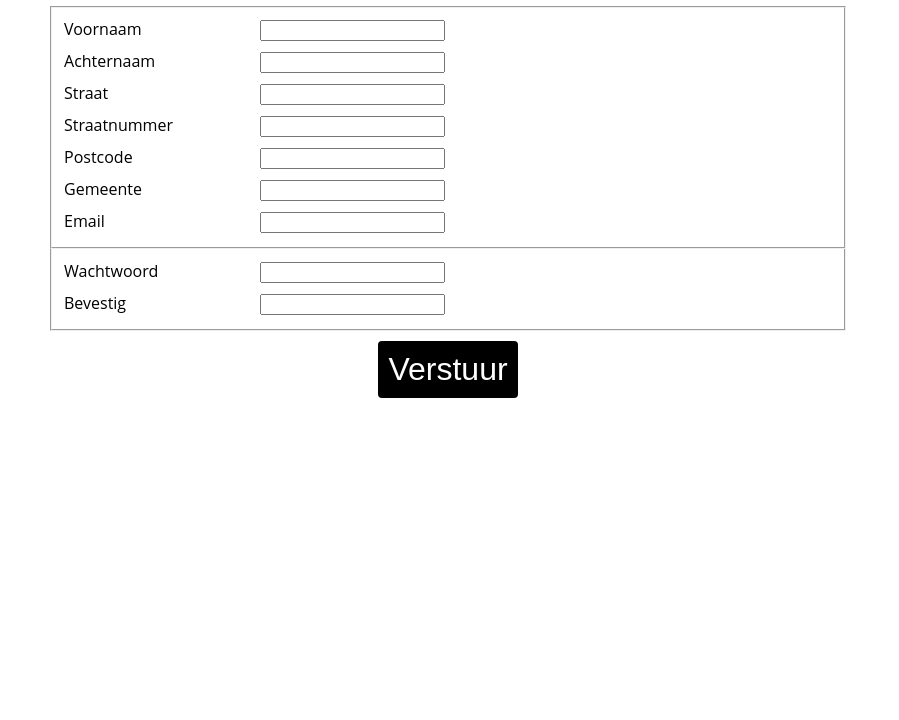
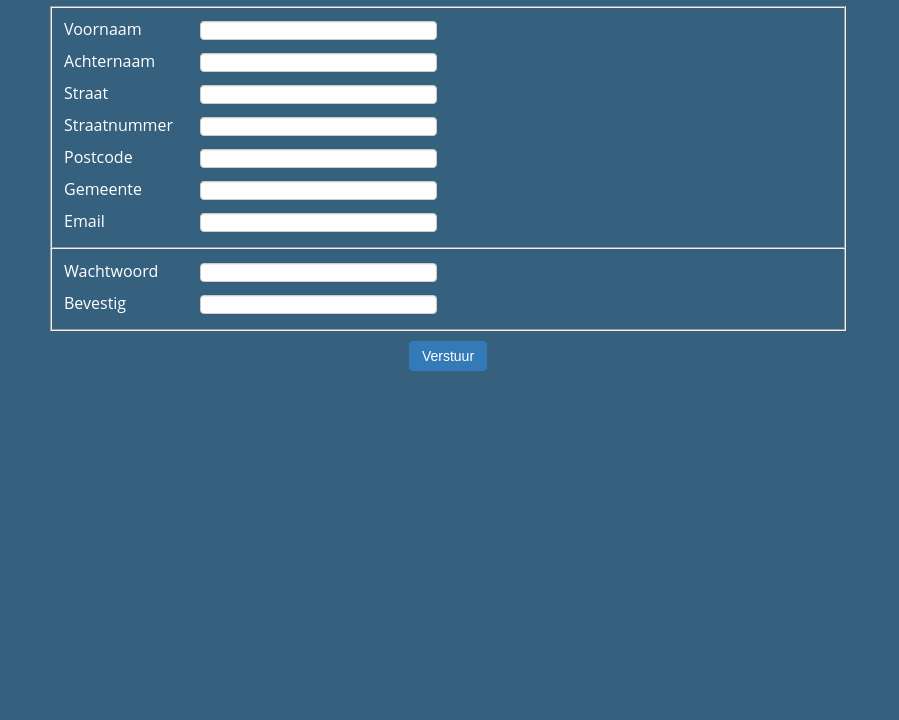
Before and after one commit to bybilvanis/JSFormValidation, a plain HTML site: page index.html in a window 1280 px wide. Shown: the part 80-800 px from the top of the page, without its empty margins (0-899 px from the left). Drawn offline with Linux system fonts and the light colour scheme.

Commit message:
layout aangepast en klaargemaakt om in te leveren

```diff
--- a/css/style.css
+++ b/css/style.css
@@ -1,15 +1,22 @@
 body {
 	font-family: 'Open Sans', Arial, Verdana, sans-serif;
+  background: #35617F;
+  color: white;
 }
-
-label{
-    display: inline-block;
-    width: 10em;
-    text-align: left;
-    padding-right: 2em;
+h1 {
+  margin-left: 200px;
 }
 form{
     min-width: 40em;
+}
+fieldset:nth-child(2){
+	border-top: none;
+}
+label{
+    display: inline-block;
+    width: 100px;
+    text-align: left;
+    padding-right: 2em;
 }
 ul{
     list-style: none;
@@ -18,39 +25,66 @@ ul{
 li{
     line-height: 2em;
 }
+input {
+  width: 30%;
+  color: #555;
+  background-color: #fff;
+  background-image: none;
+  border: 1px solid #ccc;
+  border-radius: 4px;
+  -webkit-box-shadow: inset 0 1px 1px rgba(0,0,0,.075);
+  box-shadow: inset 0 1px 1px rgba(0,0,0,.075);
+  -webkit-transition: border-color ease-in-out .15s,-webkit-box-shadow ease-in-out .15s;
+  -o-transition: border-color ease-in-out .15s,box-shadow ease-in-out .15s;
+  transition: border-color ease-in-out .15s,box-shadow ease-in-out .15s;
+}
 input[type="submit"]{
     display: inline-block;
     margin-left: 14em;
 }
-.fout{
-    display: none;
-}
 ul > li> span:first-child {
-	display: inline;
+  display: inline;
 }
 ul > li> span:last-child {
-	display: none;
+  display: none;
 }
-fieldset:nth-child(2){
-	border-top: none;
+.fout{
+  display: none;
+  color: #a94442;
+  background-color: #f2dede;
+  border-color: #ebccd1;
+  padding: 3px 12px;
+  margin-bottom: 20px;
+  border: 1px solid transparent;
+  border-radius: 4px;
+  font-weight: 700;
 }
 button {
-	clear: both;
-	display: block;
-	margin: 10px auto;
-	padding: 10px;
-	border-radius: 4px;
-	background-color: black;
-	border: none;
-	color: #FFFFFF;
-	text-align: center;
-	transition: all 0.5s;
-	cursor: pointer;
-	font-size: 2em;
+  clear: both;
+  color: #fff;
+  background-color: #337ab7;
+  border-color: #2e6da4;
+  display: block;
+  padding: 6px 12px;
+  font-size: 14px;
+  font-weight: 400;
+  text-align: center;
+  white-space: nowrap;
+  vertical-align: middle;
+  -ms-touch-action: manipulation;
+  touch-action: manipulation;
+  cursor: pointer;
+  -webkit-user-select: none;
+  -moz-user-select: none;
+  -ms-user-select: none;
+  user-select: none;
+  background-image: none;
+  border: 1px solid transparent;
+  border-radius: 4px;
+  margin: 10px auto;
 }
 
 /*button*/
-
 label.button {
   display: inline-block;
   border-radius: 4px;
@@ -58,21 +92,15 @@ label.button {
   border: none;
   color: #FFFFFF;
   text-align: center;
-  /*font-size: 28px;*/
-  /*padding: 20px;*/
-  /*width: 200px;*/
   transition: all 0.5s;
   cursor: pointer;
-  /*margin: 5px;*/
 }
-
 label.button span {
   cursor: pointer;
   display: inline-block;
   position: relative;
   transition: 0.5s;
 }
-
 label.button span:after {
   content: '»';
   position: absolute;
@@ -81,11 +109,9 @@ label.button span:after {
   right: -20px;
   transition: 0.5s;
 }
-
 label.button:hover span {
   padding-right: 25px;
 }
-
 label.button:hover span:after {
   opacity: 1;
   right: 0;
--- a/index.html
+++ b/index.html
@@ -2,11 +2,11 @@
 <html lang="en">
 <head>
 	<meta charset="UTF-8">
-	<title>Eindwerk</title>
+	<title>JavaScript: Formulier Validatie</title>
 	<link rel="stylesheet" href="css/style.css">
 </head>
 <body>
-	<h1>Eindwerk</h1>
+	<h1>JavaScript: Formulier Validatie</h1>
 	<form id="myForm" onsubmit="return false">
 		<ul>
 			<fieldset>
```
